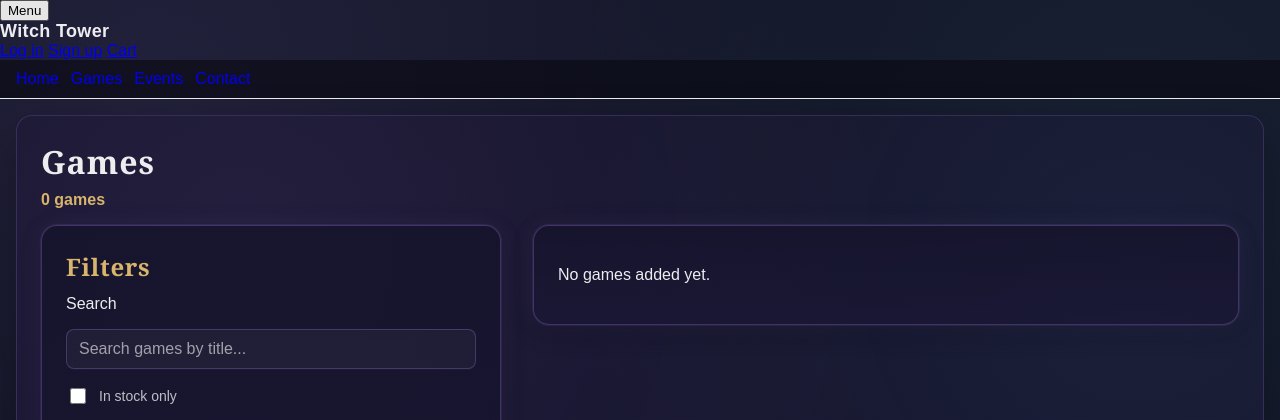
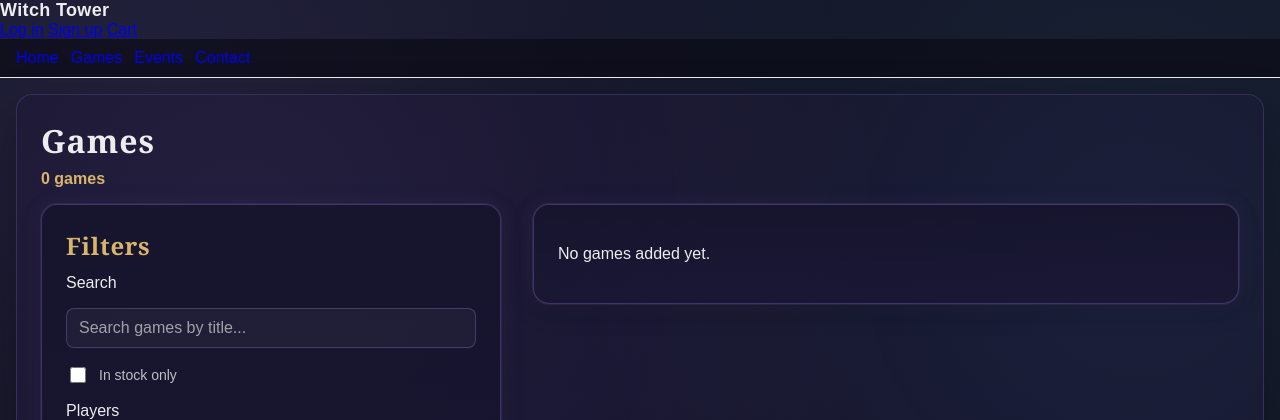
Before and after one commit to Agnogh/WitchTowerBoardgameLibrary, a Django app: page /games/ in a window 1280 px wide. Shown: the top 420 px of the page. Run offline with Django 5.2, Linux system fonts and the light colour scheme; data that the repository does not hold is empty.

Commit message:
removing leftover 'menu' item from main menu above title bar (changed of strategy from collapsible menu bar to fixed)

```diff
--- a/templates/partials/header.html
+++ b/templates/partials/header.html
@@ -1,7 +1,4 @@
 <header class="witch_tower_header-header">
-  <div class="witch_tower_header-left">
-    <button class="menu-btn" type="button">Menu</button>
-  </div>
 
   <div class="witch_tower_header-center">
     <h1 class="page-title">Witch Tower</h1>
```
